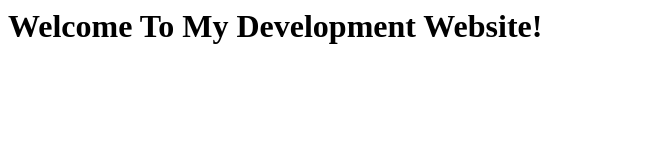
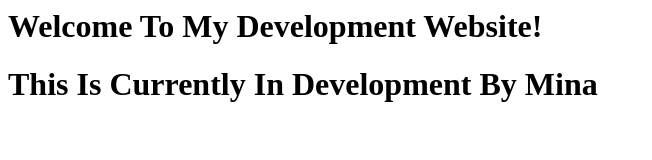
Before and after one commit to minapython/minapython.github.io, a plain HTML site: page index.html in a window 1280 px wide. Shown: the whole page, without its empty margins (0-652 px from the left). Drawn offline with Linux system fonts and the light colour scheme.

Commit message:
Update index.html

```diff
--- a/index.html
+++ b/index.html
@@ -3,5 +3,6 @@
 </head>
 <body>
 <h1>Welcome To My Development Website! <h1>
+  <h1> This Is Currently In Development By Mina <h1>
 </body>
 </html>
```
